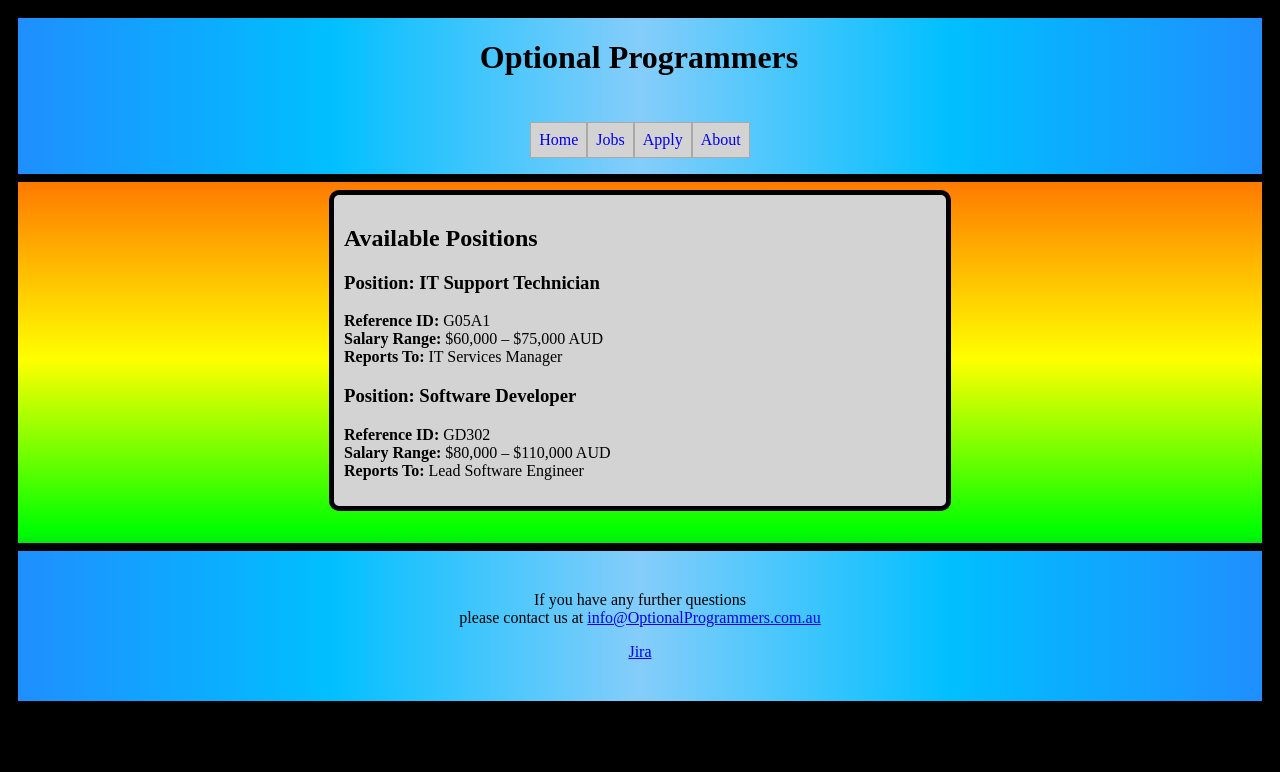
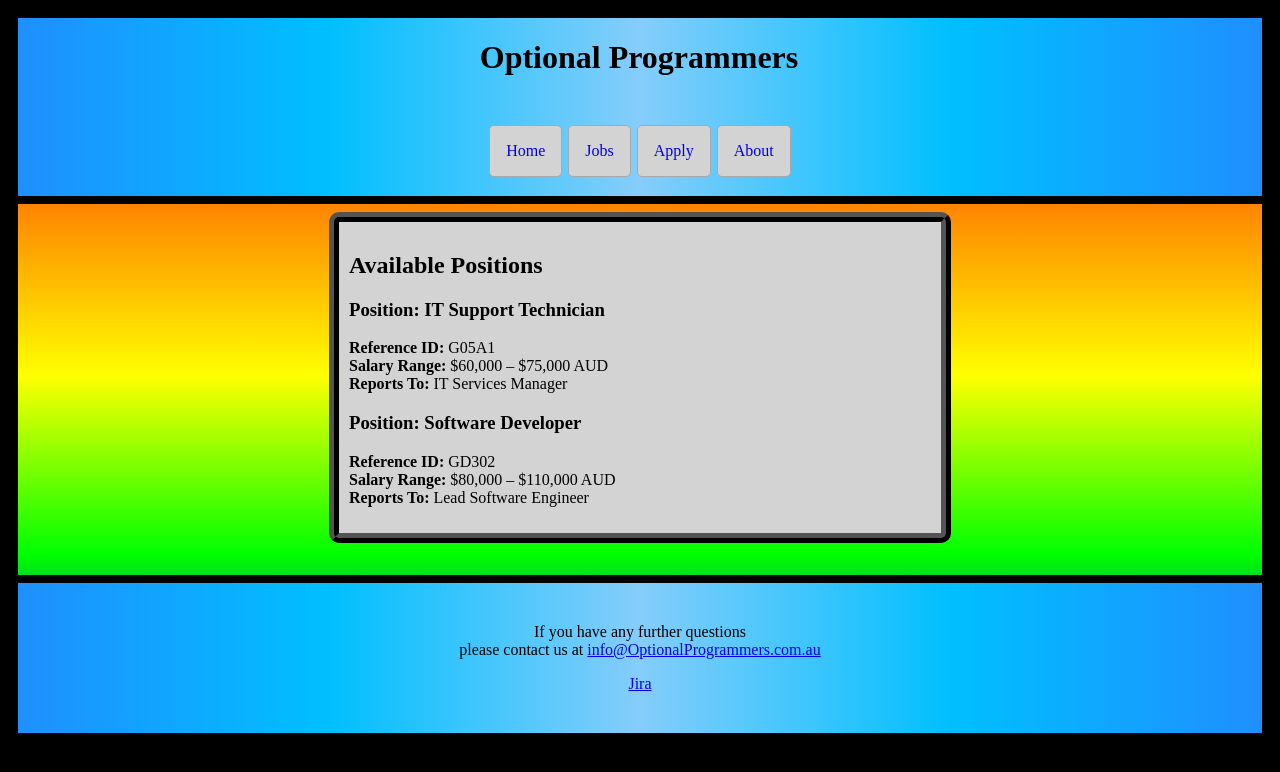
Before and after one commit to TwentyTwoCharacters/Web-Tech-Project-2, a PHP site: page /jobs.html in a window 1280 px wide. Shown: the top 772 px of the page. Run offline with PHP 8.4, Linux system fonts and the light colour scheme.

Commit message:
luke - finishing touches

```diff
--- a/styles/styles.css
+++ b/styles/styles.css
@@ -86,7 +86,7 @@ footer{
 
 
 .entirepage {
-    border: solid 5px black;
+    border: ridge 10px black;
     margin-right: 25%;
     margin-left: 25%;
     padding: 10px;
@@ -117,10 +117,13 @@ nav {
 
 /* Navigation links styling */
 nav a {
+    position:fixed top center;
     text-decoration: none black;
-    padding: 0.5em 0.5em;
+    padding: 1em 1em;
     border: 1px solid darkgray;
     background:lightgray;
+    border-radius: 5px;
+    margin: 3px;
 }
 
 /* Navigation hover effect */
```
